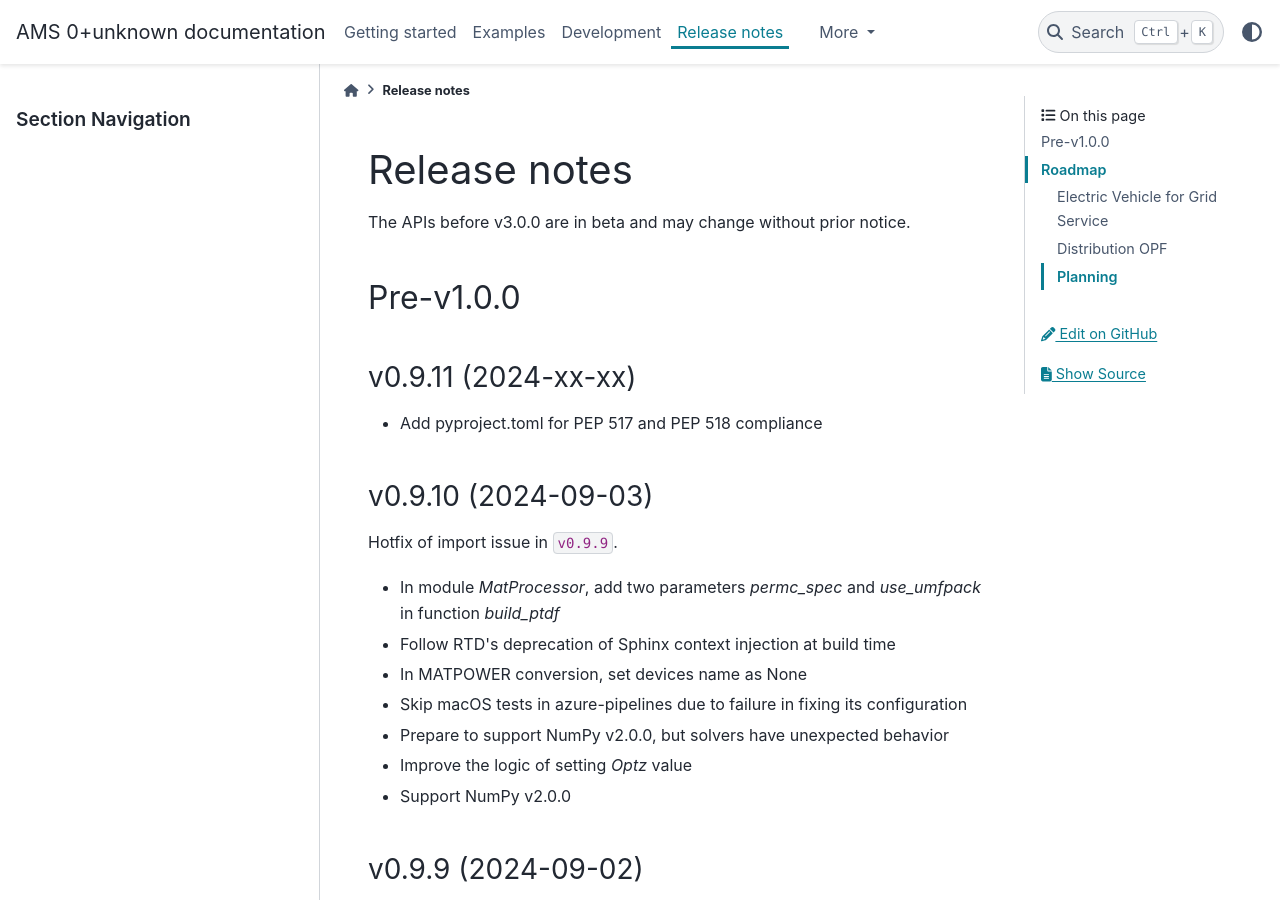
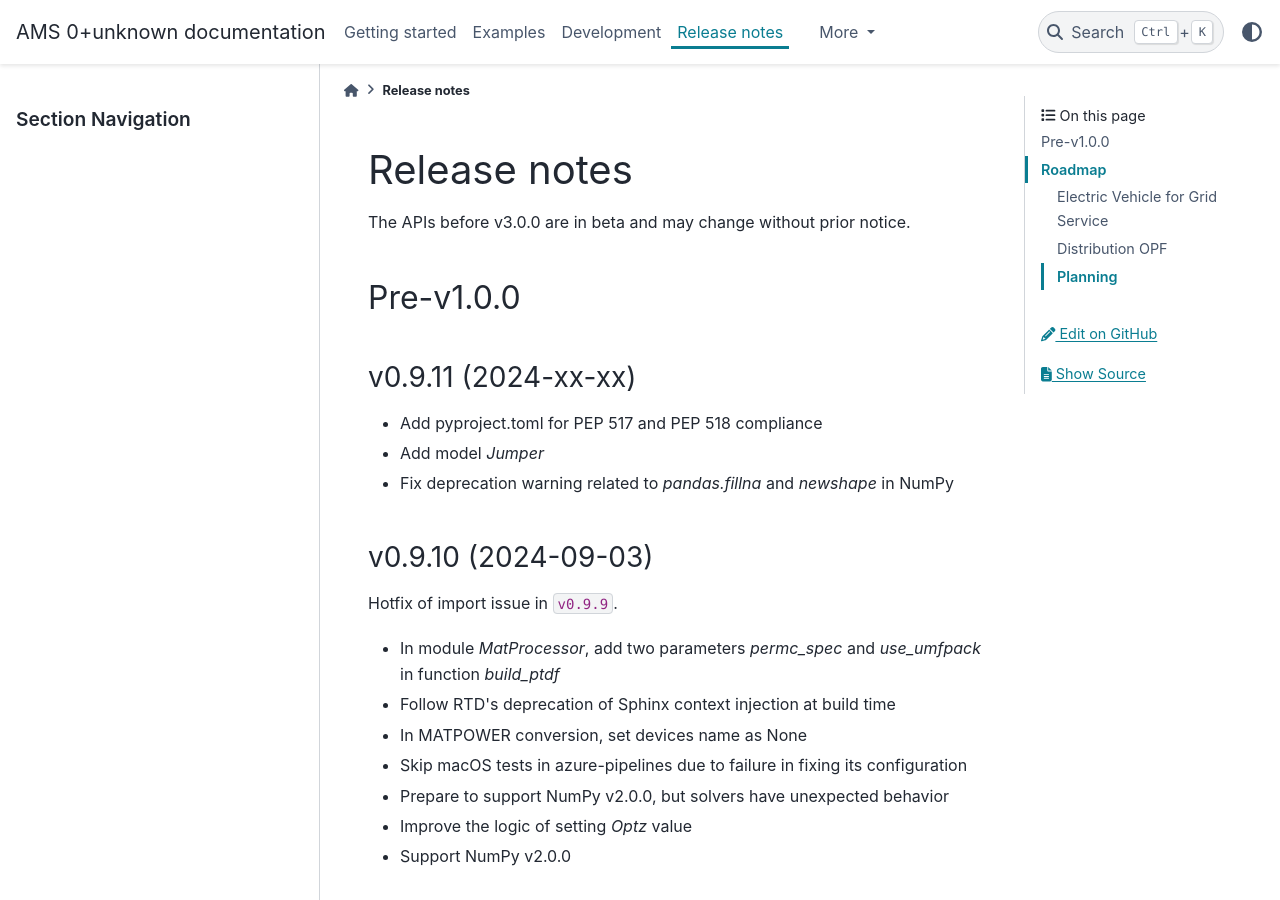
Before and after one commit to CURENT/ams, a Sphinx documentation site: the page built from docs/source/release-notes.rst, in a window 1280 px wide and 900 px high. Built offline with Sphinx 7.4.7 and the PyData theme 0.15.4, drawn with Linux system fonts in a browser that asks for light colours; pages that are not in the unit, such as notebooks, are missing from menus.

Commit message:
Update release notes

```diff
--- a/docs/source/release-notes.rst
+++ b/docs/source/release-notes.rst
@@ -13,6 +13,8 @@ v0.9.11 (2024-xx-xx)
 --------------------
 
 - Add pyproject.toml for PEP 517 and PEP 518 compliance
+- Add model `Jumper`
+- Fix deprecation warning related to `pandas.fillna` and `newshape` in NumPy
 
 v0.9.10 (2024-09-03)
 --------------------
```
